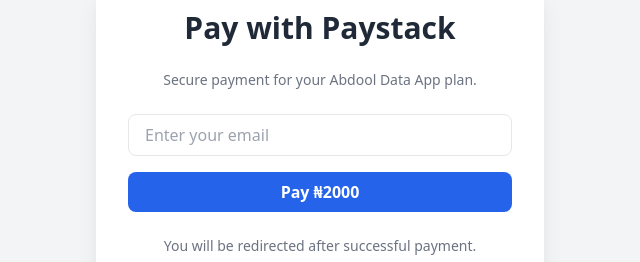
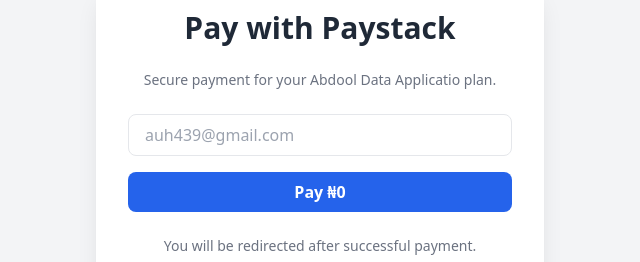
Before and after one commit to abdooldata/abdool-data-application, a plain HTML site: page index.html in a window 1280 px wide. Both pictures are taken after a click on the button "Pay". Shown: the part 327-589 px from the top of the page, 320-960 px from the left. Drawn offline with nearby package versions, Linux system fonts and the light colour scheme.

Commit message:
Update index.html

```diff
--- a/index.html
+++ b/index.html
@@ -3,7 +3,7 @@
 <head>
   <meta charset="UTF-8">
   <meta name="viewport" content="width=device-width, initial-scale=1.0">
-  <title>Abdool Data App</title>
+  <title>Abdool Data Application</title>
   <link href="https://cdn.jsdelivr.net/npm/tailwindcss@2.2.19/dist/tailwind.min.css" rel="stylesheet">
   <script src="https://js.paystack.co/v1/inline.js"></script>
   <style>
@@ -26,7 +26,7 @@
 
 <!-- Landing Page -->
 <section class="p-10 text-center" id="landing">
-  <h2 class="text-3xl font-semibold mb-4">Welcome to Abdool Data App</h2>
+  <h2 class="text-3xl font-semibold mb-4">Welcome to Abdool Data Appication</h2>
   <p class="text-gray-600">Upload, view, and manage your data securely and easily.</p>
 </section>
 
@@ -89,12 +89,12 @@
 <section id="payment" class="hidden-section flex items-center justify-center min-h-screen">
   <div class="bg-white rounded-2xl shadow-xl p-8 max-w-md w-full">
     <h2 class="text-3xl font-bold text-center text-gray-800 mb-6">Pay with Paystack</h2>
-    <p class="text-sm text-gray-500 text-center mb-6">Secure payment for your Abdool Data App plan.</p>
-    <input id="email" type="email" placeholder="Enter your email"
+    <p class="text-sm text-gray-500 text-center mb-6">Secure payment for your Abdool Data Applicatio plan.</p>
+    <input id="email" type="email" placeholder="auh439@gmail.com"
       class="w-full px-4 py-2 border rounded-lg focus:outline-none focus:ring-2 focus:ring-blue-500 mb-4" required />
     <button onclick="payWithPaystack()"
       class="w-full bg-blue-600 hover:bg-blue-700 transition text-white font-semibold py-2 px-4 rounded-lg">
-      Pay ₦2000
+      Pay ₦0
     </button>
     <p class="mt-6 text-center text-sm text-gray-500">You will be redirected after successful payment.</p>
   </div>
```
